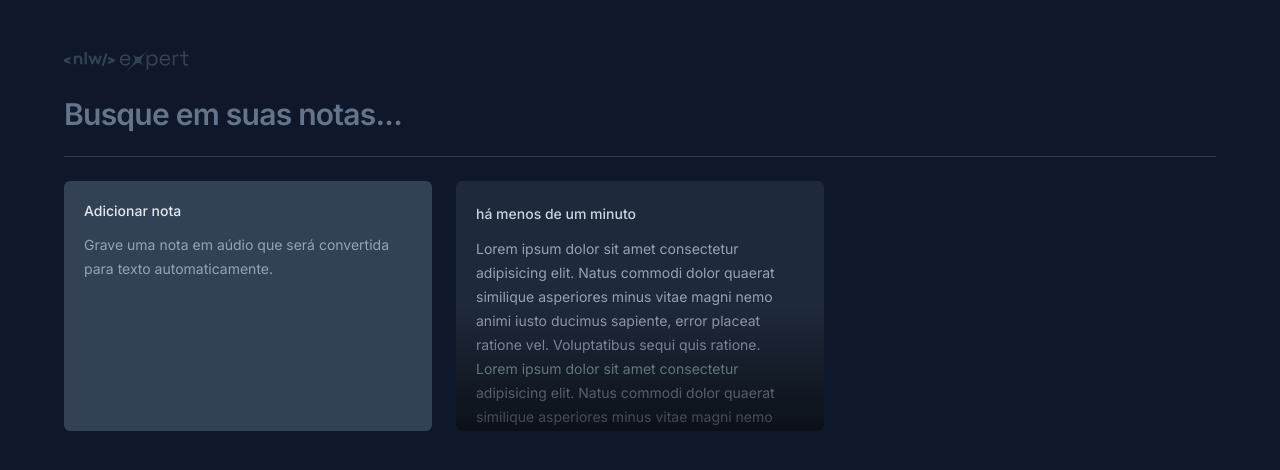
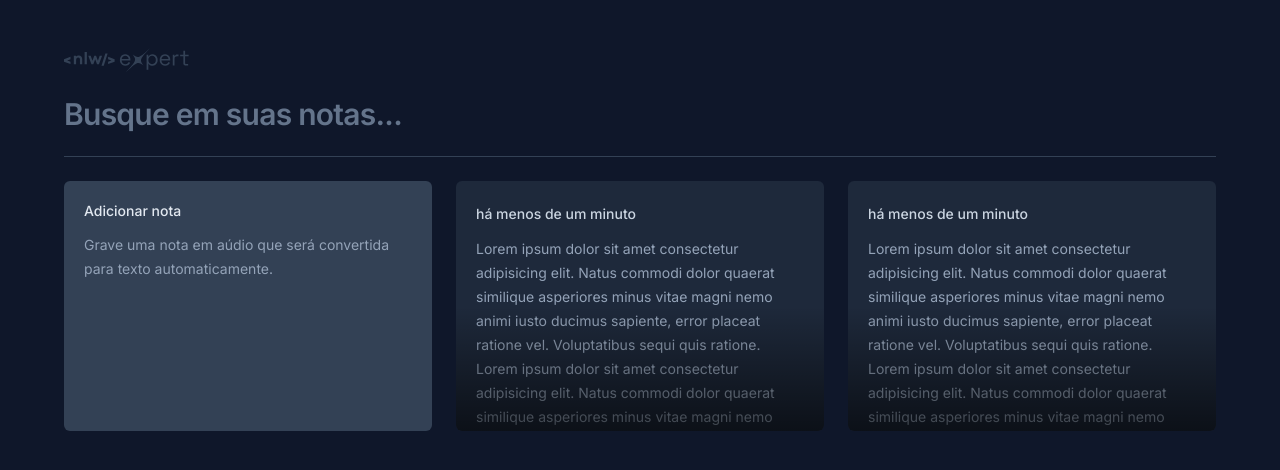
Before and after one commit to welingtonsoftware/nlw-expert-note, a React (Vite) app: page / in a window 1280 px wide. Shown: the top 470 px of the page. Built offline with nearby package versions, Linux system fonts and the light colour scheme.

Commit message:
feat: create fuction saveNote and craeate note add component toast

```diff
--- a/package.json
+++ b/package.json
@@ -12,7 +12,8 @@
     "@radix-ui/react-dialog": "^1.0.5",
     "date-fns": "^3.3.1",
     "react": "^18.2.0",
-    "react-dom": "^18.2.0"
+    "react-dom": "^18.2.0",
+    "sonner": "^1.4.0"
   },
   "devDependencies": {
     "@types/react": "^18.2.55",
--- a/src/app.tsx
+++ b/src/app.tsx
@@ -1,8 +1,23 @@
+import { useState } from "react";
 import logo from "./assets/logo-nlw-expert.svg";
 import { NewNoteCard } from "./components/new-note-card";
 import { NoteCard } from "./components/note-card";
 
 export function App() {
+  const [notes, setNotes] = useState([
+    { id: 1, date: new Date(), content: "test" },
+    { id: 2, date: new Date(), content: "new test" },
+  ]);
+
+  function onNoteCreate(content: string){
+    const newNote = {
+      id: Math.random(),
+      date: new Date(),
+      content,
+    }
+
+  }
+
   return (
     <div className="mx-auto max-w-6xl my-12 space-y-6">
       <img src={logo} alt="Nlw expert" />
@@ -20,11 +35,9 @@ export function App() {
       <div className="grid grid-cols-3 gap-6 auto-rows-[250px]">
         <NewNoteCard />
 
-        <NoteCard note={{
-          date: new Date(),
-          content: 'test'
-        }} />
-
+        {notes.map((note) => {
+          return <NoteCard key={note.id} note={note} />;
+        })}
       </div>
     </div>
   );
--- a/src/components/new-note-card.tsx
+++ b/src/components/new-note-card.tsx
@@ -1,23 +1,32 @@
 import * as Dialog from "@radix-ui/react-dialog";
 import { X } from "lucide-react";
-import { ChangeEvent, useState } from "react";
+import { ChangeEvent, FormEvent, useState } from "react";
+import { toast } from "sonner";
 
 export function NewNoteCard() {
   const [shouldShowOnboarding, setShoudShowOnboarding] = useState(true);
+  const [content, setContent] = useState("");
 
   function handleStartEditor() {
     setShoudShowOnboarding(false);
   }
 
   function handleContentChange(event: ChangeEvent<HTMLTextAreaElement>) {
+    setContent(event.target.value);
     if (event.target.value == "") {
       setShoudShowOnboarding(true);
     }
   }
 
+  function handleSaveNote(event: FormEvent) {
+    event.preventDefault();
+    console.log("teste");
+    toast.success("Nota criada com sucesso!");
+  }
+
   return (
     <Dialog.Root>
-      <Dialog.Trigger className="rounded-md flex flex-col bg-slate-700 text-left p-5 gap-3 outline-none hover:right-2  hover:ring-slate-600 focus-visible:ring-2 focus-visible:ring-lime-400 outline-none">
+      <Dialog.Trigger className="rounded-md flex flex-col bg-slate-700 text-left p-5 gap-3 hover:right-2  hover:ring-slate-600 focus-visible:ring-2 focus-visible:ring-lime-400 outline-none">
         <span className="text-sm font-medium text-slate-200">
           Adicionar nota
         </span>
@@ -31,8 +40,9 @@ export function NewNoteCard() {
         <Dialog.Overlay className="inset-0 fixed bg-black/50" />
         <Dialog.Content className="fixed overflow-hidden left-1/2 top-1/2 -translate-x-1/2 -translate-y-1/2 max-w[640px] w-full h-[60vh] bg-slate-700 rounded-md felx flex-col">
           <Dialog.Close className="absolute right-0 top-0 bg-slate-800 p-1.5 text-slate-400 hover:text-slate-100">
-            <X classname="size-5" />
+            <X className="size-5" />
           </Dialog.Close>
+          <form onSubmit={handleSaveNote} className="flex-1 flex flex-col">
             <div className="flex flex-1 flex-col gap-3 p-5">
               <span className="text-sm font-medium text-slate-300">
                 Adicionar nota
@@ -59,13 +69,13 @@ export function NewNoteCard() {
                 ></textarea>
               )}
             </div>
-
             <button
-            type="button"
+              type="submit"
               className="w-full bg-lime-400 py-4 text-center text-sm text-lime-950 outline-none font-medium hover:bg-lime-500"
             >
               Salvar nota
             </button>
+          </form>
         </Dialog.Content>
       </Dialog.Portal>
     </Dialog.Root>
--- a/src/main.tsx
+++ b/src/main.tsx
@@ -1,10 +1,12 @@
 import React from 'react'
 import ReactDOM from 'react-dom/client'
 import  {App}  from '../src/app'
+import { Toaster } from 'sonner'
 import './index.css'
 
 ReactDOM.createRoot(document.getElementById('root')!).render(
   <React.StrictMode>
     <App />
+    <Toaster richColors/>
   </React.StrictMode>,
 )
```
Also changed, not shown: 1 other file (tests, documents, lock files or other folders). Lines whose indentation alone changed are shown as unchanged.
